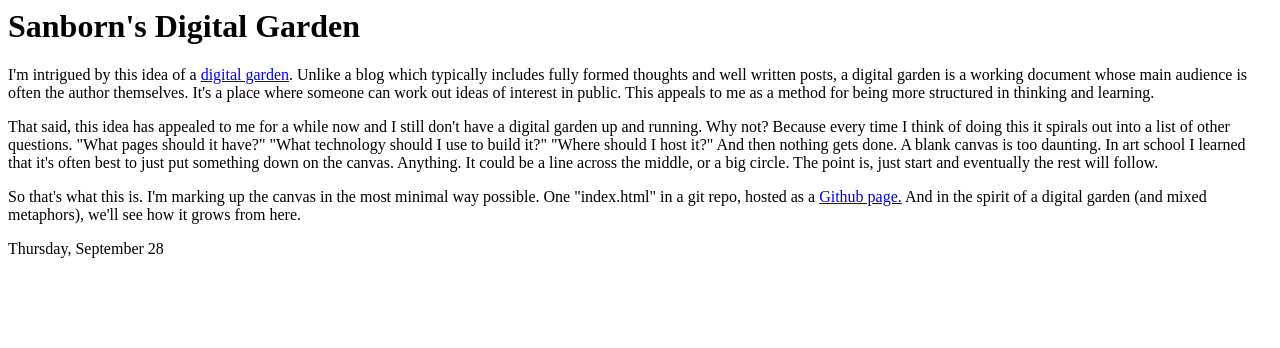
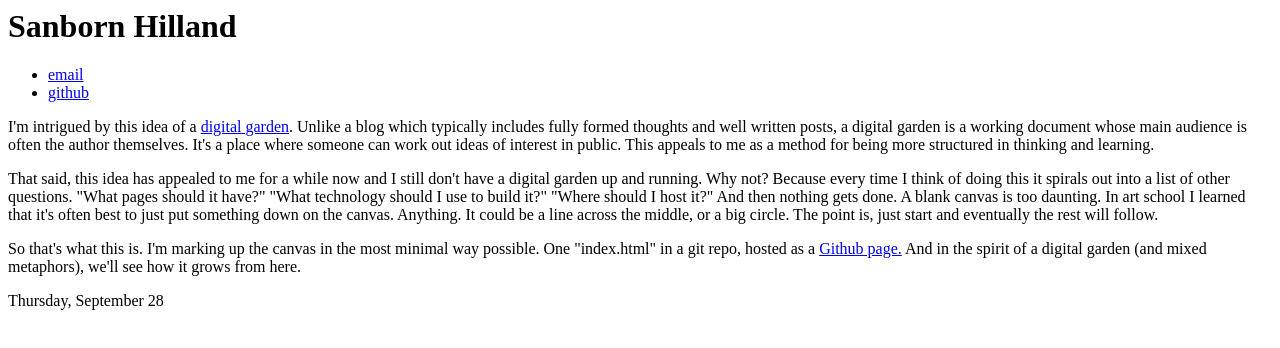
Before and after one commit to sanbornhilland/digital-garden, a plain HTML site: page index.html in a window 1280 px wide. Drawn offline with Linux system fonts and the light colour scheme.

Commit message:
Add email and github links

```diff
--- a/index.html
+++ b/index.html
@@ -5,7 +5,11 @@
   <title>Sanborn's Digital Garden</title>
 </head>
 <body>
-  <h1>Sanborn's Digital Garden</h1>
+  <h1>Sanborn Hilland </h1>
+  <ul>
+    <li><a href="mailto:sanbornh@rogers.com">email</a></li>
+    <li><a href="https://github.com/sanbornhilland">github</a></li>
+  </ul>
   <p>
     I'm intrigued by this idea of a <a href="https://www.technologyreview.com/2020/09/03/1007716/digital-gardens-let-you-cultivate-your-own-little-bit-of-the-internet">digital garden</a>. Unlike a blog which typically includes fully formed thoughts and well written posts, a digital garden is a working document whose main audience is often the author themselves. It's a place where someone can work out ideas of interest in public. This appeals to me as a method for being more structured in thinking and learning.
   </p>
```
